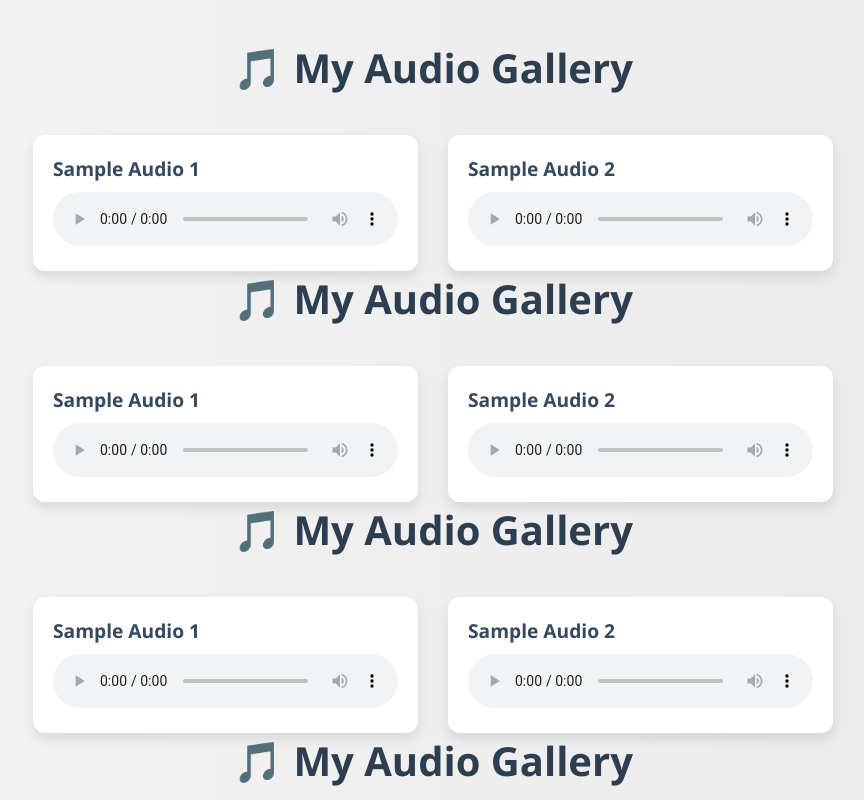
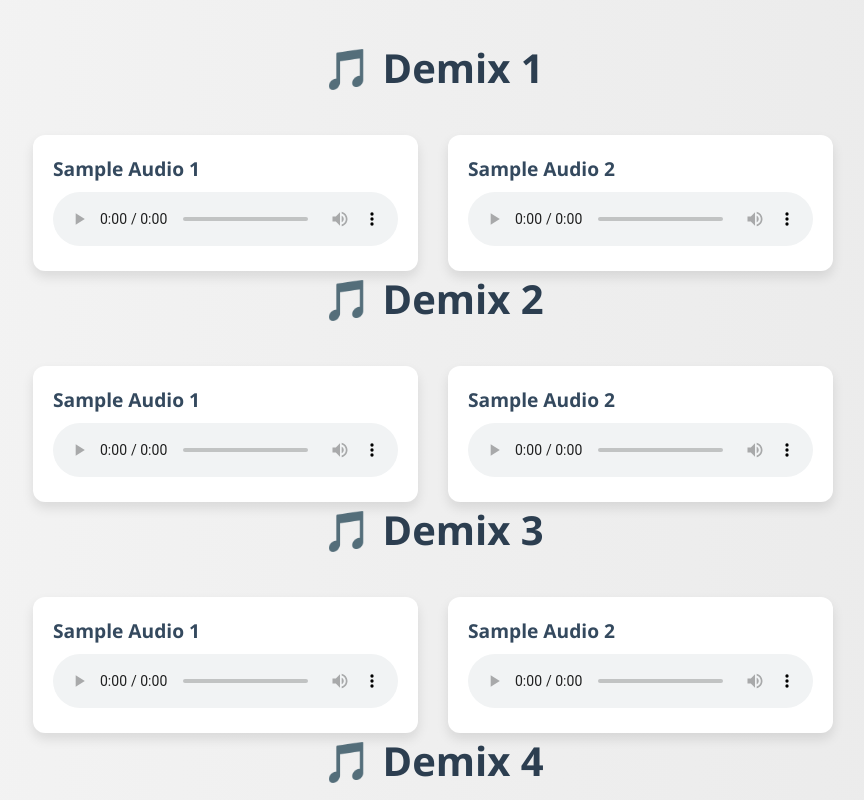
Before and after one commit to swarnainece/CDR_Real_files, a plain HTML site: page index.html in a window 1280 px wide. Shown: the top 800 px of the page, without its empty margins (207-1071 px from the left). Drawn offline with Linux system fonts and the light colour scheme.

Commit message:
Update index.html

```diff
--- a/index.html
+++ b/index.html
@@ -67,7 +67,7 @@
 </head>
 <body>
 
-  <h1>🎵 My Audio Gallery</h1>
+  <h1>🎵 Demix 1 </h1>
 
   <div class="audio-gallery">
 
@@ -92,7 +92,7 @@
   </div>
 
 
-   <h1>🎵 My Audio Gallery</h1>
+   <h1>🎵  Demix 2 </h1>
 
   <div class="audio-gallery">
 
@@ -118,7 +118,7 @@
 
 
 
-   <h1>🎵 My Audio Gallery</h1>
+   <h1>🎵  Demix 3 </h1>
 
   <div class="audio-gallery">
 
@@ -143,7 +143,7 @@
   </div>
 
 
-   <h1>🎵 My Audio Gallery</h1>
+   <h1>🎵  Demix 4 </h1>
 
   <div class="audio-gallery">
 
```
